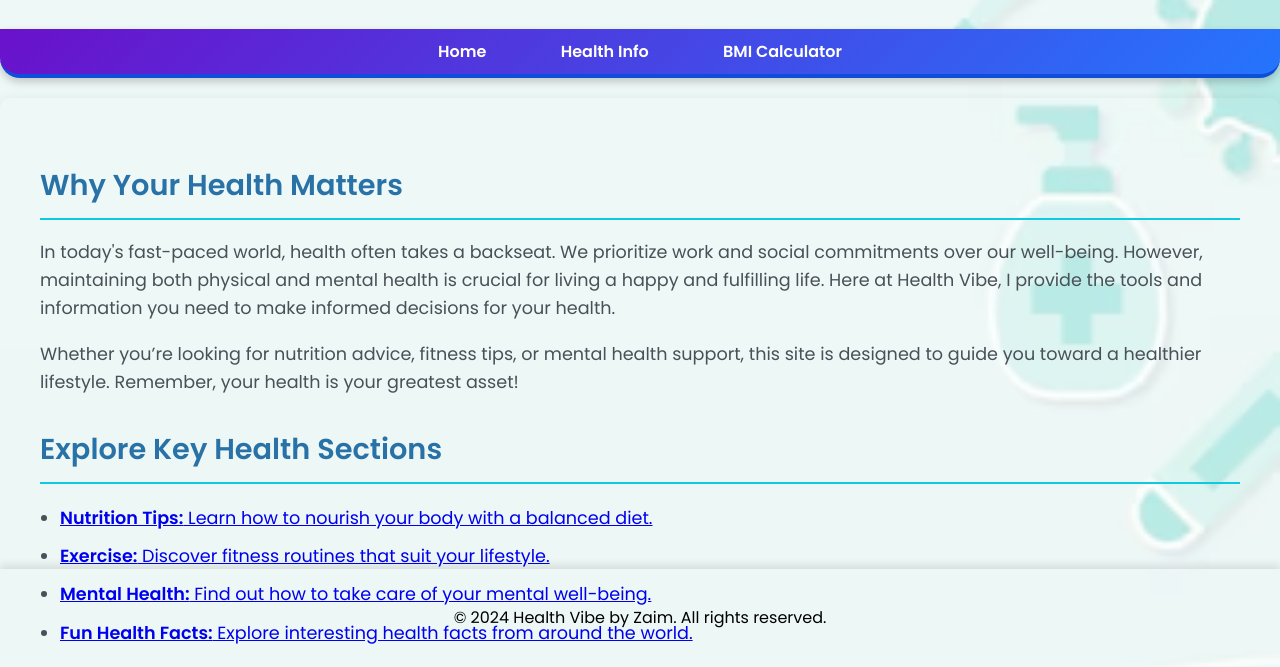
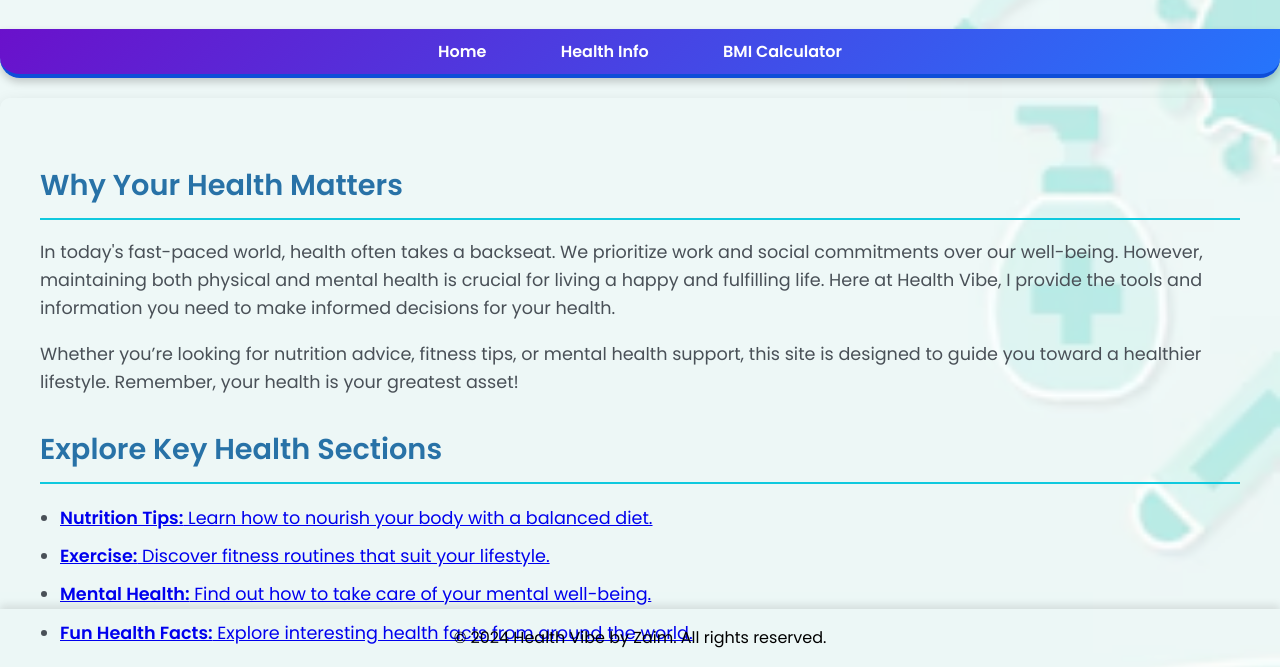
Before and after one commit to ImdZaim/Imadi-Zaim, a plain HTML site: page index.html in a window 1280 px wide. Shown: the part 133-800 px from the top of the page. Drawn offline with Linux system fonts and the light colour scheme.

Commit message:
Add files via upload

```diff
--- a/CSS.css
+++ b/CSS.css
@@ -132,7 +132,7 @@ footer
     background-repeat: no-repeat;
     color: #000000;
     text-align: center;
-    padding: 20px 0;
+    padding: 0px 0;
     position: fixed;
     width: 100%;
     bottom: 0;
```
